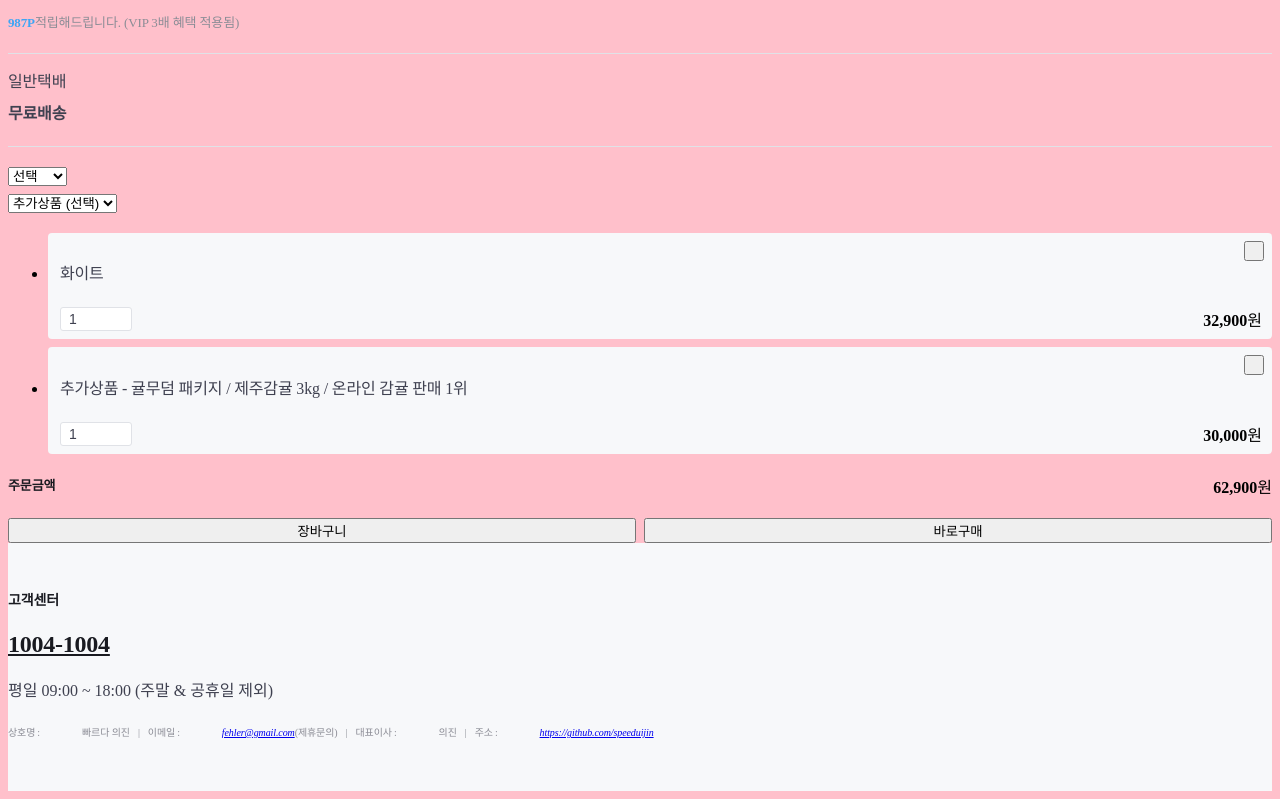
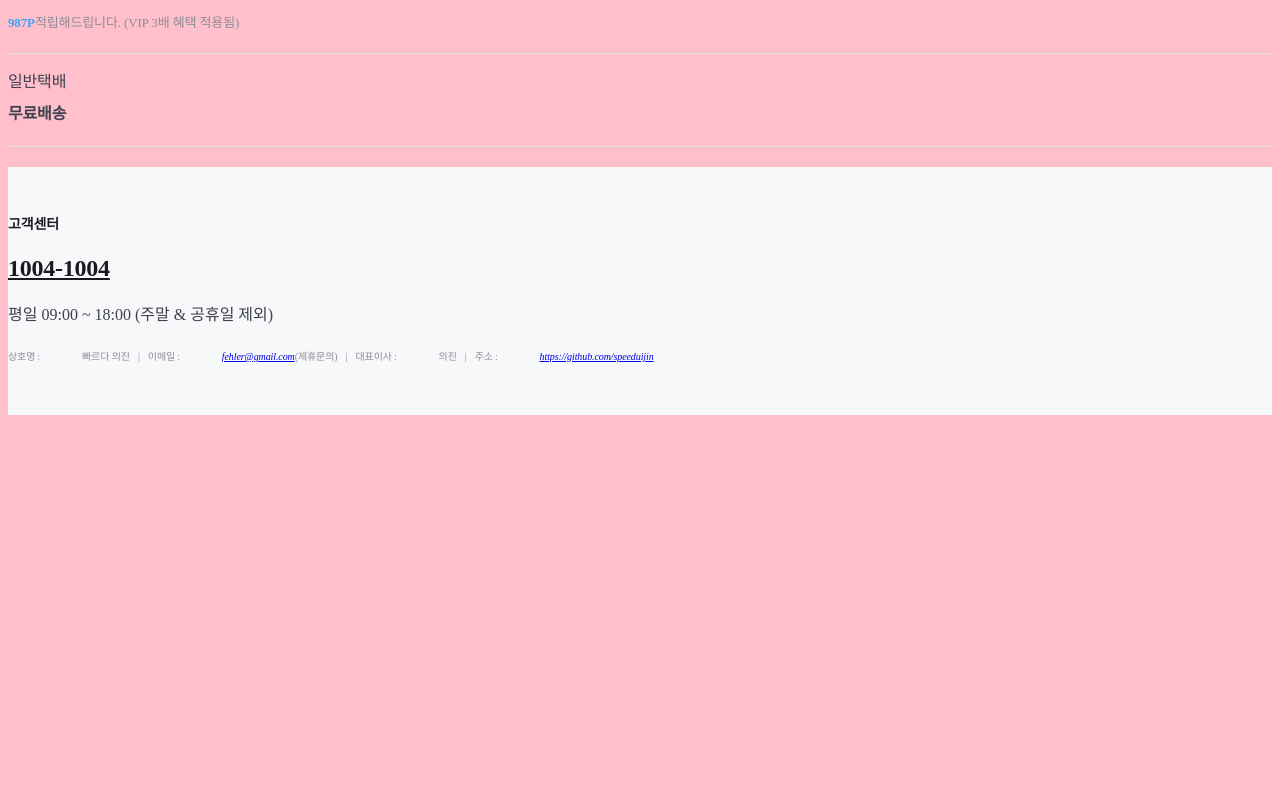
Before and after one commit to speeduijin/tomorrow-house-react, a React (Create React App) app in the folder frontend/: page / in a window 1280 px wide. Shown: the part 1047-1846 px from the top of the page. After the commit the page ends 1470 px from the top, so only its background shows below. Built offline with nearby package versions, Linux system fonts and the light colour scheme.

Commit message:
temporarily comment

```diff
--- a/frontend/src/layouts/ProductShow.tsx
+++ b/frontend/src/layouts/ProductShow.tsx
@@ -21,7 +21,7 @@ function ProductShow() {
           <div className="col-sm-4 col-md-6 col-lg-5">
             <ProductInfo />
 
-            <OrderForm />
+            {/* <OrderForm /> */}
           </div>
         </div>
 
```
